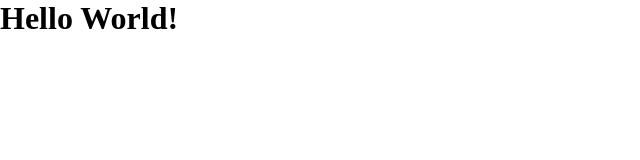
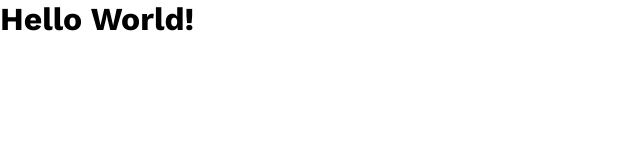
Before and after one commit to iamamolsarker/G3_practice, a plain HTML site: page index.html in a window 1280 px wide. Shown: the whole page, without its empty margins (0-640 px from the left). Drawn offline with nearby package versions, Linux system fonts and the light colour scheme.

Commit message:
font added

```diff
--- a/style.css
+++ b/style.css
@@ -1,5 +1,12 @@
+@import url('https://fonts.googleapis.com/css2?family=Work+Sans:ital,wght@0,100..900;1,100..900&display=swap');
+
 *{
     margin: 0;
     padding: 0;
     box-sizing: border-box;
 }
+body{
+    font-family: "Work Sans", serif;
+    font-weight: 400;
+    font-style: normal;
+}
```
